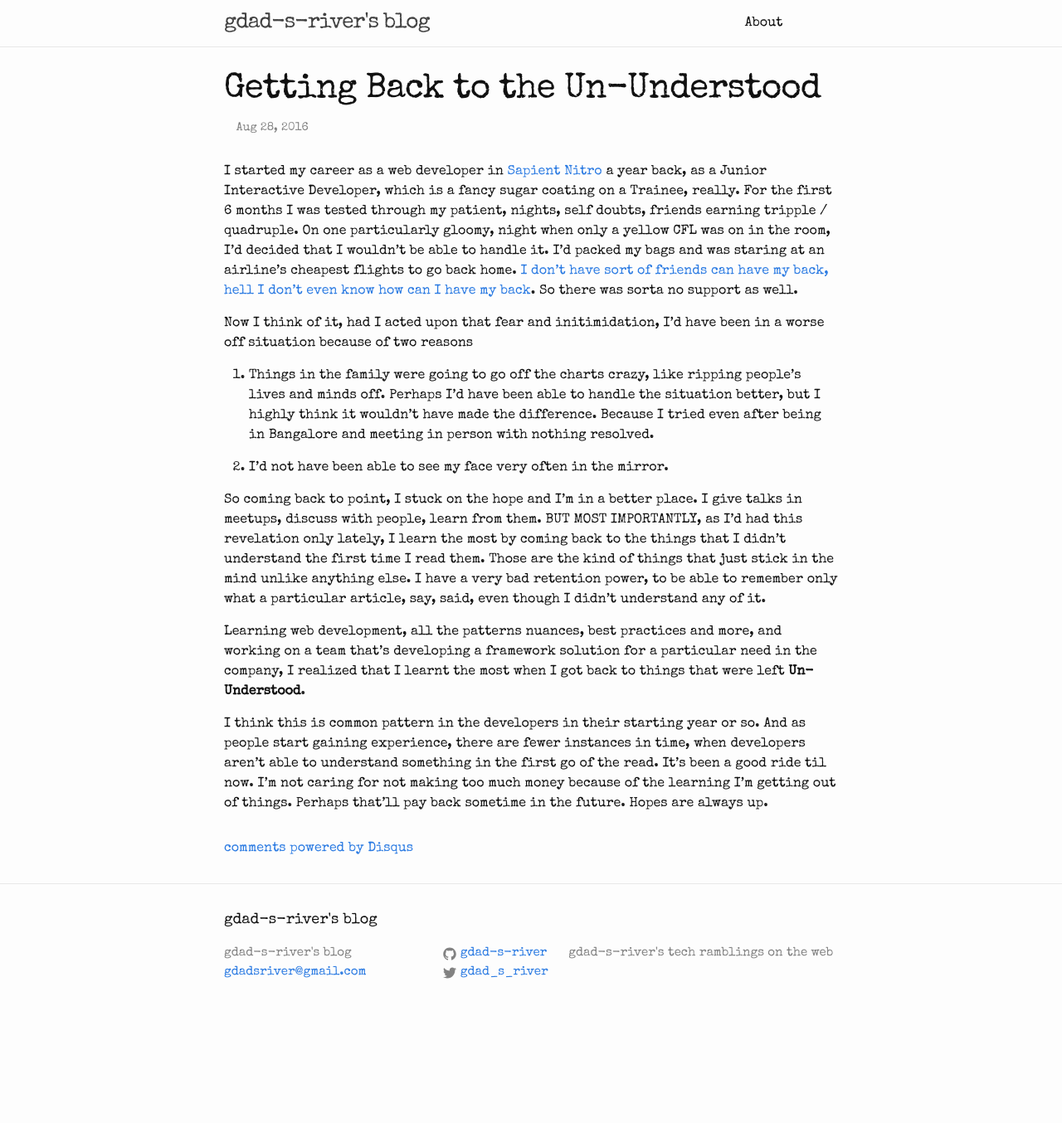
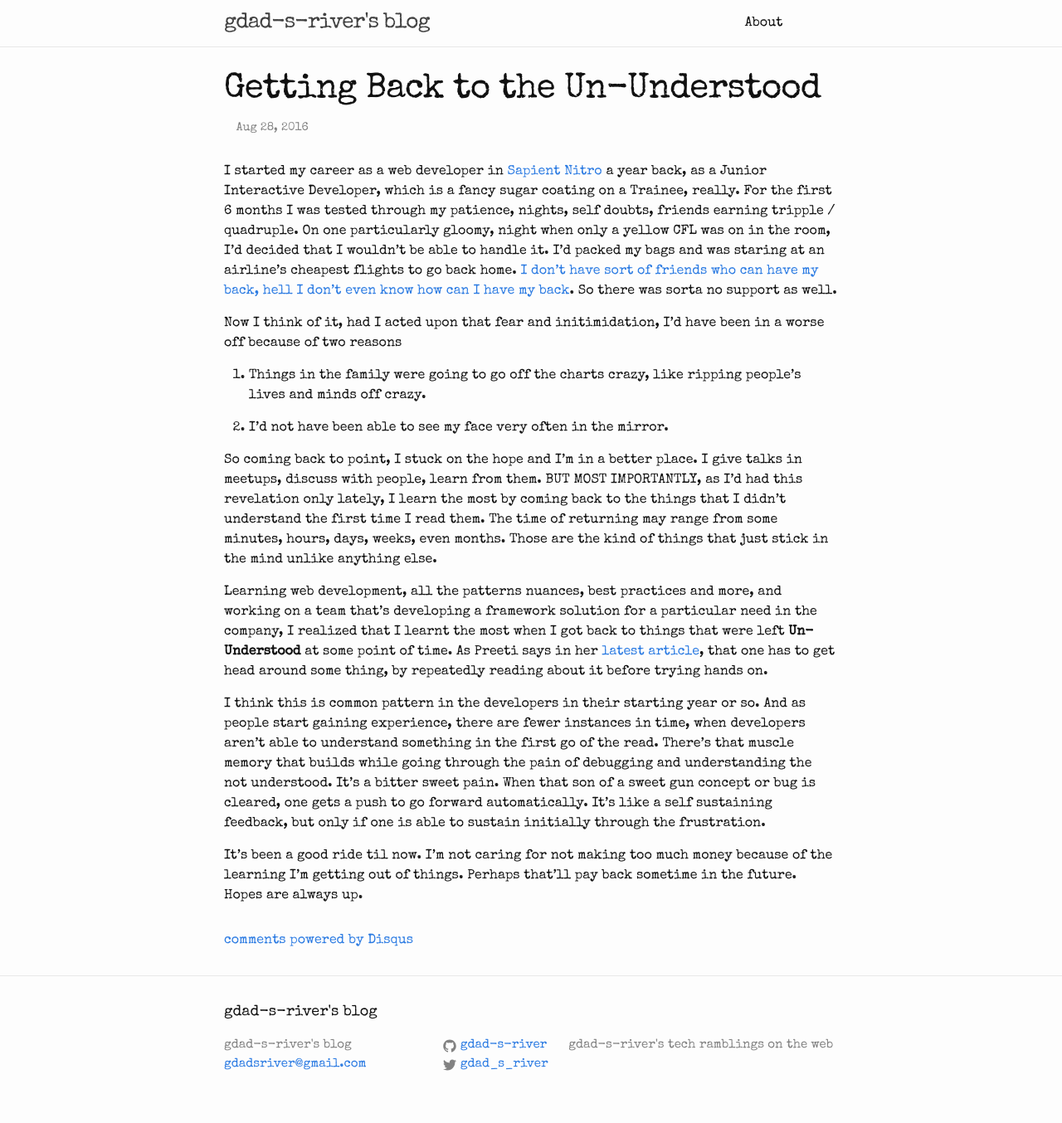
Before and after one commit to gdad-s-river/gdad-s-river.github.io, a Jekyll site: the page built from _posts/2016-08-28-getting-back-to-the-un-understood.md, in a window 1280 px wide. Shown: the whole page at 83% size. Built offline with Jekyll 4.4.1, drawn with Linux system fonts in a browser that asks for light colours; comment, search, counter and statistics services are not loaded; before the commit the page ends 1243 px from its top, so only the background shows below that.

Commit message:
changes in the post

```diff
--- a/_posts/2016-08-28-getting-back-to-the-un-understood.md
+++ b/_posts/2016-08-28-getting-back-to-the-un-understood.md
@@ -5,16 +5,18 @@ layout: post
 permalink: "/blog/getting-back-to-the-un-understood"
 ---
 
-I started my career as a web developer in [Sapient Nitro](http://www.sapientnitro.com) a year back, as a Junior Interactive Developer, which is a fancy sugar coating on a Trainee, really. For the first 6 months I was tested through my patient, nights, self doubts, friends earning tripple / quadruple. On one particularly gloomy, night when only a yellow CFL was on in the room, I'd decided that I wouldn't be able to handle it. I'd packed my bags and was staring at an airline's cheapest flights to go back home. [I don't have sort of friends can have my back, hell I don't even know how can I have my back](https://www.facebook.com/notes/swastika-jajoo/notes-on-not-being-special-enough/687472464744590). So there was sorta no support as well.
+I started my career as a web developer in [Sapient Nitro](http://www.sapientnitro.com) a year back, as a Junior Interactive Developer, which is a fancy sugar coating on a Trainee, really. For the first 6 months I was tested through my patience, nights, self doubts, friends earning tripple / quadruple. On one particularly gloomy, night when only a yellow CFL was on in the room, I'd decided that I wouldn't be able to handle it. I'd packed my bags and was staring at an airline's cheapest flights to go back home. [I don't have sort of friends who can have my back, hell I don't even know how can I have my back](https://www.facebook.com/notes/swastika-jajoo/notes-on-not-being-special-enough/687472464744590). So there was sorta no support as well.
 
-Now I think of it, had I acted upon that fear and initimidation, I'd have been in a worse off situation because of two reasons
+Now I think of it, had I acted upon that fear and initimidation, I'd have been in a worse off because of two reasons
 
-1. Things in the family were going to go off the charts crazy, like ripping people's lives and minds off. Perhaps I'd have been able to handle the situation better, but I highly think it wouldn't have made the difference. Because I tried even after being in Bangalore and meeting in person with nothing resolved.
+1. Things in the family were going to go off the charts crazy, like ripping people's lives and minds off crazy.
 
 2. I'd not have been able to see my face very often in the mirror.
 
-So coming back to point, I stuck on the hope and I'm in a better place. I give talks in meetups, discuss with people, learn from them. BUT MOST IMPORTANTLY, as I'd had this revelation only lately, I learn the most by coming back to the things that I didn't understand the first time I read them. Those are the kind of things that just stick in the mind unlike anything else. I have a very bad retention power, to be able to remember only what a particular article, say, said, even though I didn't understand any of it.
+So coming back to point, I stuck on the hope and I'm in a better place. I give talks in meetups, discuss with people, learn from them. BUT MOST IMPORTANTLY, as I'd had this revelation only lately, I learn the most by coming back to the things that I didn't understand the first time I read them. The time of returning may range from some minutes, hours, days, weeks, even months. Those are the kind of things that just stick in the mind unlike anything else.
 
-Learning web development, all the patterns nuances, best practices and more, and working on a team that's developing a framework solution for a particular need in the company, I realized that I learnt the most when I got back to things that were left **Un-Understood**.
+Learning web development, all the patterns nuances, best practices and more, and working on a team that's developing a framework solution for a particular need in the company, I realized that I learnt the most when I got back to things that were left **Un-Understood** at some point of time. As Preeti says in her [latest article](https://medium.freecodecamp.com/learning-how-to-learn-the-most-important-developer-skill-7bf62dfaf67d#.cyo8sr8gl), that one has to get head around some thing, by repeatedly reading about it before trying hands on.
 
-I think this is common pattern in the developers in their starting year or so. And as people start gaining experience, there are fewer instances in time, when developers aren't able to understand something in the first go of the read. It's been a good ride til now. I'm not caring for not making too much money because of the learning I'm getting out of things. Perhaps that'll pay back sometime in the future. Hopes are always up.
+I think this is common pattern in the developers in their starting year or so. And as people start gaining experience, there are fewer instances in time, when developers aren't able to understand something in the first go of the read. There's that muscle memory that builds while going through the pain of debugging and understanding the not understood. It's a bitter sweet pain. When that son of a sweet gun concept or bug is cleared, one gets a push to go forward automatically. It's like a self sustaining feedback, but only if one is able to sustain initially through the frustration.
+
+ It's been a good ride til now. I'm not caring for not making too much money because of the learning I'm getting out of things. Perhaps that'll pay back sometime in the future. Hopes are always up.
```
